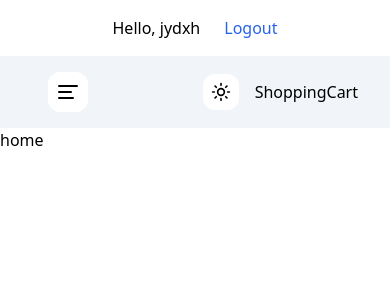
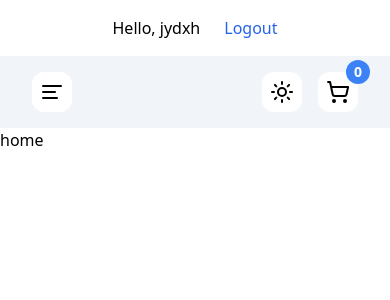
Before and after one commit to jydxh/comfy_store_2, a React (Vite) app: page / in a window 390 px wide. Shown: the top 300 px of the page. Built offline with nearby package versions, Linux system fonts and the light colour scheme.

Commit message:
done the ui of the navigation

```diff
--- a/src/components/homeLayout/Navigation.tsx
+++ b/src/components/homeLayout/Navigation.tsx
@@ -1,13 +1,13 @@
 import SelectedNav from "./SelectedNav";
 import NavInLine from "./NavInLine";
 import ToggleTheme from "./ToggleTheme";
-import ShoppingCart from "./ShoppingCart";
+import ShopCart from "./ShopCart";
 import NavLogo from "./NavLogo";
 function Navigation() {
 	return (
 		<div className="bg-slate-100">
 			<div className="flex items-center justify-between py-4 px-8 mx-auto max-w-[1280px] ">
-				<div className="md:hidden col-span-3">
+				<div className="md:hidden ">
 					<SelectedNav />
 				</div>
 				<div className="md:block hidden">
@@ -16,9 +16,9 @@ function Navigation() {
 				<div className="hidden md:block col-span-9 mx-auto">
 					<NavInLine />
 				</div>
-				<div className="col-span-9 md:col-span-3 flex items-center justify-end gap-x-4">
+				<div className="flex items-center justify-end gap-x-4">
 					<ToggleTheme />
-					<ShoppingCart />
+					<ShopCart />
 				</div>
 			</div>
 		</div>
--- a/src/components/homeLayout/SelectedNav.tsx
+++ b/src/components/homeLayout/SelectedNav.tsx
@@ -9,9 +9,8 @@ enum DisplayType {
 type ShowSelectOptionsState = DisplayType.show | DisplayType.hidden;
 //const baseClass = "border-2 ";
 function SelectedNav() {
-	const [showSelectOptions, setShowSelectOptions] = useState<ShowSelectOptionsState>(
-		DisplayType.hidden
-	);
+	const [showSelectOptions, setShowSelectOptions] =
+		useState<ShowSelectOptionsState>(DisplayType.hidden);
 	const toggleSelectOptions = () => {
 		setShowSelectOptions(prev => {
 			if (prev === DisplayType.show) {
@@ -25,7 +24,7 @@ function SelectedNav() {
 		<>
 			<div className="relative">
 				<button
-					className="p-2 rounded-xl bg-white hover:bg-gray-300 md:hidden ms-4"
+					className="p-2 rounded-xl bg-white hover:bg-gray-300 md:hidden "
 					onClick={toggleSelectOptions}>
 					<AlignLeft />
 				</button>
@@ -44,7 +43,9 @@ function SelectedNav() {
 								<NavLink
 									to={href}
 									className={({ isActive }) =>
-										isActive ? "text-blue-500 " + baseClass : (baseClass as string)
+										isActive
+											? "text-blue-500 " + baseClass
+											: (baseClass as string)
 									}>
 									{content}
 								</NavLink>
--- /dev/null
+++ b/src/components/homeLayout/ShopCart.tsx
@@ -0,0 +1,21 @@
+import { ShoppingCart } from "lucide-react";
+import { Link } from "react-router-dom";
+
+function ShopCart() {
+	const cartTotalItems = 0;
+	return (
+		<div className="relative">
+			<Link to="/cart">
+				<button className="bg-white p-2 rounded-xl hover:bg-slate-50">
+					<ShoppingCart className="w-6 h-6" />
+					<span
+						className="absolute bg-blue-500 text-white font-semibold text-sm
+				 w-6 h-6 rounded-full bottom-7 left-7 text-center leading-6 mx-auto">
+						{cartTotalItems}
+					</span>
+				</button>
+			</Link>
+		</div>
+	);
+}
+export default ShopCart;
--- a/src/components/homeLayout/ShoppingCart.tsx
+++ /dev/null
@@ -1,4 +0,0 @@
-function ShoppingCart() {
-	return <div>ShoppingCart</div>;
-}
-export default ShoppingCart;
--- a/src/components/homeLayout/ToggleTheme.tsx
+++ b/src/components/homeLayout/ToggleTheme.tsx
@@ -1,4 +1,3 @@
-import { useState } from "react";
 import { useAppDispatch, useAppSelector } from "../../hooks";
 import { toggleTheme } from "../../features/theme/themeSlice";
 import { Sun } from "lucide-react";
@@ -14,9 +13,11 @@ function ToggleTheme() {
 
 	return (
 		<div className="relative">
-			<button className="bg-white p-2 rounded-xl hover:bg-slate-50" onClick={handleClick}>
-				{theme === "light" && <Sun className="w-5 h-5" />}
-				{theme === "dark" && <MoonStar />}
+			<button
+				className="bg-white p-2 rounded-xl hover:bg-slate-50"
+				onClick={handleClick}>
+				{theme === "light" && <Sun className="w-6 h-6" />}
+				{theme === "dark" && <MoonStar className="w-6 h-6" />}
 			</button>
 			{/* {showSelect && (
 				<ul
```
